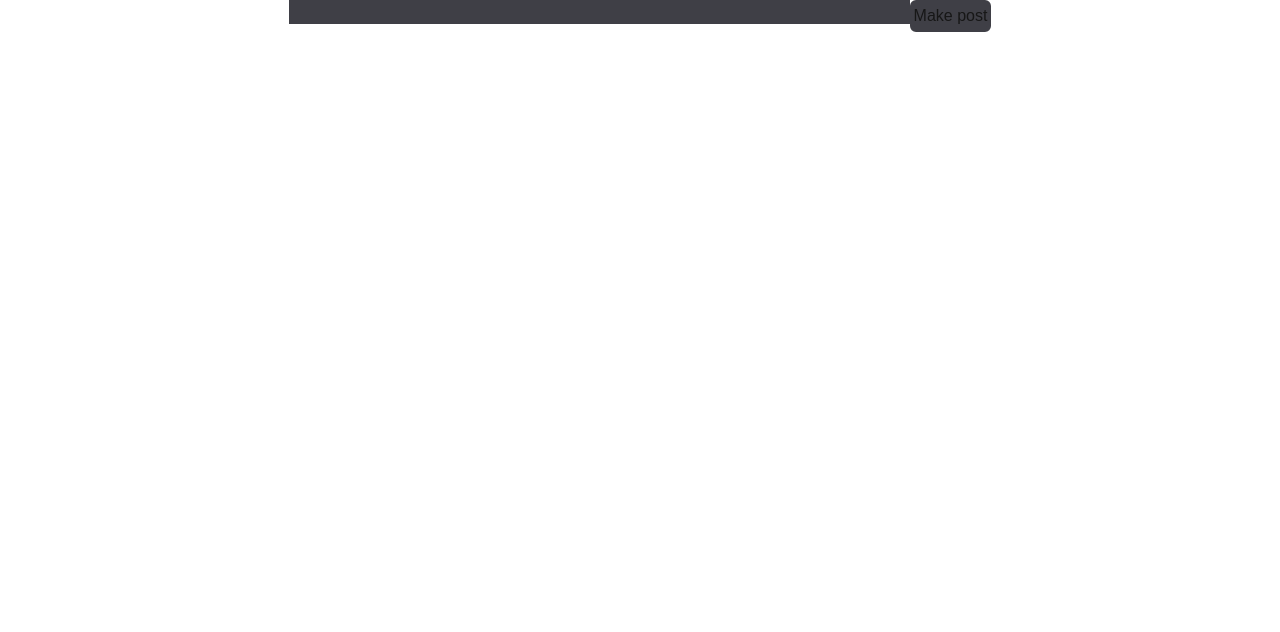
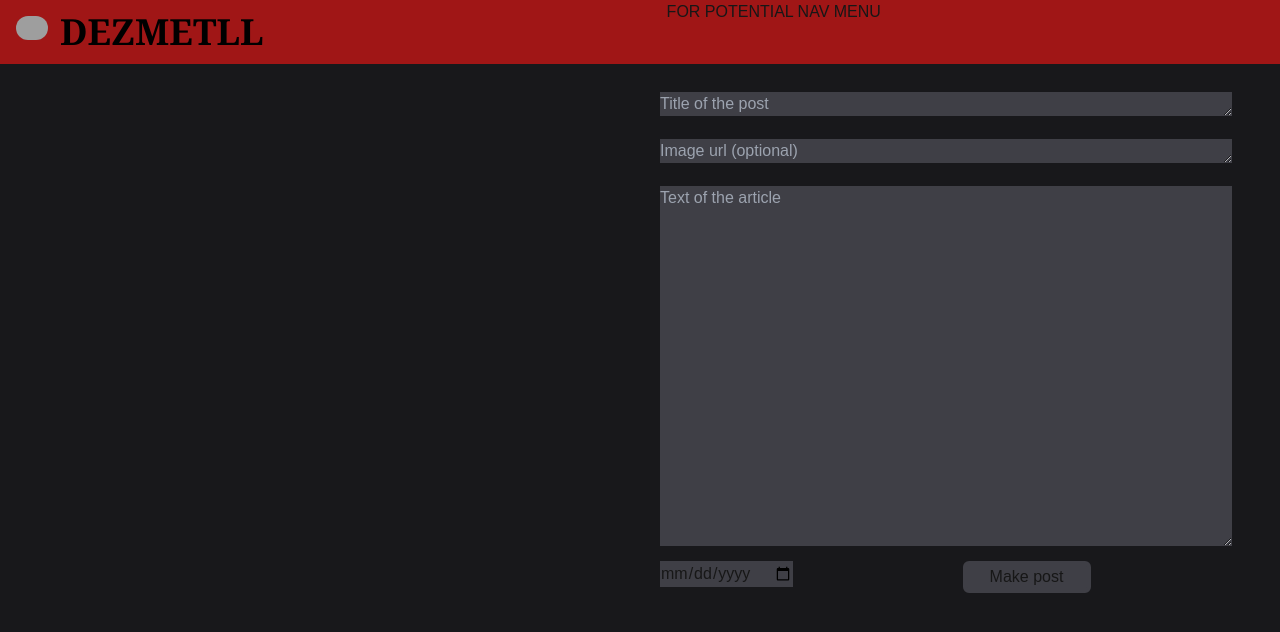
Before and after one commit to Leone-M/News_site, a Next.js app: page / in a window 1280 px wide. Shown: the top 632 px of the page. Built offline with nearby package versions, Linux system fonts and the light colour scheme; no server answers; the database is empty; grey boxes are pictures that could not be loaded.

Commit message:
накинул вёрстки и динамической маршрутизации

```diff
--- a/app/api/new_post/route.tsx
+++ b/app/api/new_post/route.tsx
@@ -27,6 +27,7 @@ export async function string_parser(content_type: string, parsed_body: string){
   data_base_ready.title = values[0]
   data_base_ready.image_url = values[1]
   data_base_ready.article = values[2]
+  data_base_ready.date = values[3]
   await prisma.newsPost.create({
     data: data_base_ready
   })
--- a/app/layout.tsx
+++ b/app/layout.tsx
@@ -1,6 +1,7 @@
 import type { Metadata } from "next";
 import localFont from "next/font/local";
 import "./globals.css";
+import HeaderBlock from "./ui/header_element";
 
 const geistSans = localFont({
   src: "./fonts/GeistVF.woff",
@@ -14,7 +15,7 @@ const geistMono = localFont({
 });
 
 export const metadata: Metadata = {
-  title: "Create Next App",
+  title: "DEZMETLL Forum",
   description: "Generated by create next app",
 };
 
@@ -24,10 +25,13 @@ export default function RootLayout({
   children: React.ReactNode;
 }>) {
   return (
-    <html lang="en">
+    <html lang="en" className="bg-zinc-900">
       <body
         className={`${geistSans.variable} ${geistMono.variable} antialiased`}
       >
+      <header>
+        <HeaderBlock></HeaderBlock>
+      </header>
         {children}
       </body>
     </html>
--- a/app/lib/data_acces.tsx
+++ b/app/lib/data_acces.tsx
@@ -6,11 +6,13 @@ export class News_data implements news_interface{
     "title": string;
     "image_url": string;
     "article": string;
+    "date": string;
   };
 
   export interface news_interface {
     id: number
     title: string,
     image_url: string,
-    article: string
+    article: string,
+    date: string;
   }
--- a/app/lib/script.tsx
+++ b/app/lib/script.tsx
@@ -1,5 +1,5 @@
 "use server";
-import { news_interface } from './data_acces';
+import { News_data, news_interface } from './data_acces';
 import { prisma } from './data_acces';
 
 export async function post_req(form_data: FormData) {
--- a/app/page.tsx
+++ b/app/page.tsx
@@ -3,10 +3,12 @@ import ApplicationButton from "./ui/new_form";
 
 export default function Home() {
   return (
-      <main className="flex flex-col gap-8 row-start-2 items-center sm:items-star">
+      <main className="grid bg-zinc-900">
+        <div className="grid grid-cols-2">
+        <NewsBlock />
         <div>
-        <ApplicationButton />
-        <NewsBlock />
+          <ApplicationButton />
+        </div>
       </div>
       </main>
   );
--- /dev/null
+++ b/app/post/[post_id]/page.tsx
@@ -0,0 +1,23 @@
+import { prisma } from "@/app/lib/data_acces"
+import { news_interface } from "@/app/lib/data_acces";
+import { News_data } from "@/app/lib/data_acces"
+export default async function ExactPost({params}){
+    let post_id = params.post_id
+    const post = await prisma.newsPost.findUnique({
+        where: {
+            id: parseInt(post_id, 10),
+        },
+    })
+    if (post == null) {
+        return <p>Post not found</p>
+    } else {
+        return (<div className="grid grid-flow-row bg-zinc-900">
+            <h1 className=" text-3xl font-serif text-center pt-8">{post.title}</h1>
+            <div className="py-3 px-4">
+                <img className="object-scale-down h-400 w-400 float-right pl-4 pt-2" width={500} height={500} alt="PostPreview" src={post.image_url}/>
+                <p className=" indent-12 text-lg text-justify text-pretty">{post.article}</p>
+            </div>
+            <p className="text-sm text-gray-400 text-end py-2 px-4">{post.date}</p>
+        </div>)
+    }
+}
--- /dev/null
+++ b/app/ui/header_element.tsx
@@ -0,0 +1,23 @@
+import Image from "next/image";
+import Link from "next/link";
+
+export default function HeaderBlock(){
+    return (
+    <div className="grid grid-flow-col bg-[#a01616]">
+        <div>
+            <Link className="flex flex-row" href="/">
+                <div className="justify-start ps-4 px-2 py-4">
+                    <Image className="rounded-full" width={32} height={32} alt="Site icon" src="https://i.pinimg.com/564x/45/ad/f7/45adf7cbe7ec177a4841b2deaa66b4bc.jpg"/>
+                </div>
+                <div className="justify-start">
+                    <h1 className="text-4xl font-black text-left px-1 py-3 text-black font-serif" >DEZMETLL</h1>
+                </div>
+            </Link>
+        </div>
+        <div>
+            <h2>
+                FOR POTENTIAL NAV MENU
+            </h2>
+        </div>
+    </div>)
+}
--- a/app/ui/new_form.tsx
+++ b/app/ui/new_form.tsx
@@ -6,28 +6,39 @@ import {post_req} from "@/app/lib/script"
 
 export default function ApplicationButton() {
   return (
-    <div className=" grid-flow-col">
-      <form className=" flex justify-evenly" method="post" id="post_form" target="_parent" action ={post_req}>
-        <div className=" flex">
+    <div className="">
+      <form className="grid grid-flow-rows box-border p-4 border-4 border-transparent" method="post" id="post_form" target="_parent" action ={post_req}>
+        <div className="">
+          <div className="py-2">
             <label className="" htmlFor="title">
-          <input className=" bg-zinc-700" type="text" name="title" id="title" required/>
+            <textarea className=" bg-zinc-700 max-h-6 min-h-6 max-w-120" rows={1} cols={60} name="title" id="title" required placeholder="Title of the post"/>
             </label>
           </div>
-        <div className="flex">
+          <div className="py-2">
             <label className="" htmlFor="image_url">
-          <input className=" bg-zinc-700"type="text" name="image_url" id="image_url"  required/>
+            <textarea className=" bg-zinc-700 max-h-6 min-h-6 max-w-120" rows={1} cols={60} name="image_url" id="image_url" placeholder="Image url (optional)"/>
             </label>
           </div>
-        <div className="flex">
+        </div>
+        <div className="">
+          <div className="py-2">
             <label className="" htmlFor="article">
-          <input className=" bg-zinc-700" type="text" name="article" id="article" required />
+            <textarea className=" bg-zinc-700 min-h-6" rows={15} cols={60} name="article" id="article" required placeholder="Text of the article"/>
             </label>
           </div>
-        <div className="flex">
-          <button className=" bg-zinc-700 rounded-md border-4 border-zinc-700" type="submit" id="button" form="post_form">
+          <div className="grid grid-flow-col auto-cols-auto">
+            <label className="" htmlFor="date">
+            <input className=" bg-zinc-700" type="date" name="date" id="date" required placeholder="Date"/>
+            </label>
+
+            <div className="">
+              <button className=" w-32 bg-zinc-700 rounded-md border-4 border-zinc-700" type="submit" id="button" form="post_form">
                 Make post
               </button>
             </div>
+          </div>
+        </div>
+
       </form>
     </div>
   );
--- a/app/ui/news_block.tsx
+++ b/app/ui/news_block.tsx
@@ -1,49 +1,51 @@
-/* eslint-disable @next/next/no-document-import-in-page */
-/* eslint-disable @typescript-eslint/no-explicit-any */
-/* eslint-disable @typescript-eslint/no-unused-vars */
-/* eslint-disable no-var */
 import {news_interface} from "@/app/lib/data_acces"
 import post_fetcher from "@/app/lib/script"
 import Image from "next/image";
 
-var news_posts: news_interface[] = []
+var news_posts: news_interface[] = [];
+var news: any[] = [];
 
-// arr of news blocks
-var news: any[] = [];
-// to control news updates
-
-// news preview image
 function PreviewImage({ image_url }: { image_url: string }) {
-  return <Image width={500} height={500} alt="PostPreview" src={image_url}/>;
+  return <Image className="object-scale-down h-72 w-72 object-center" width={500} height={500} alt="PostPreview" src={image_url}/>;
 }
 
-// news text
 function Article({ text }: { text: string }) {
-  return <p className="">{text}</p>;
+  return <p className="text-ellipsis text-justify overflow-hidden indent-6"> {text}</p>;
 }
 
-// news title
 function Title({ title }: { title: string }) {
-  return <h2 className="">{title}</h2>;
+  return <h1 className="text-xl text-center p-2">{title}</h1>;
+}
+function Date({ date }: { date: string }) {
+  return <p className="text-sm text-gray-400 text-end py-2">{date}</p>;
 }
 
-// Group of news blocks
 export default async function NewsBlock() {
   news_posts = await post_fetcher(news_posts)
   // determines one news block and add if missing
   if (news_posts.length > news.length) {
     var news_blocks: any[] = [];
     news_posts.forEach((Block) => {
+      var c = Block.id
       news_blocks.push(
-        <div className=" flex flex-col items-center border-b-2 border-emerald-900">
-          <div className="">
+        <div className="grid grid-flow-row auto-rows-min box-border p-4 border-4 border-transparent" id={c.toString()}>
+            {/*Title and Date*/}
+            <div className="grid grid-flow-col">
               <Title key="Title" title={Block.title}/>
+              <Date key="Date" date={Block.date} />
             </div>
-          <div className="">
+            {/*Image and Text*/}
+            <div className="grid grid-cols-2 justify-items-center max-h-72">
               <PreviewImage key="Image" image_url={Block.image_url} />
+              <Article key="article" text={Block.article} />
             </div>
-          <div>
-            <Article key="article" text={Block.article} />
+            {/*Link to full post*/}
+            <div className="grid justify-center py-4">
+              <button className=" bg-zinc-700 rounded-sm border-4 border-transparent">
+                <a href={"/post/" + c}>
+                  See full post here
+                </a>
+              </button>
             </div>
         </div>
       );
@@ -51,5 +53,5 @@ export default async function NewsBlock() {
     news = news_blocks;
   }
   // returns all news in <div> block
-  return <div>{news}</div>;
+  return <div className="grid box-border border-x-4 border-transparent">{news}</div>;
 }
--- a/next.config.mjs
+++ b/next.config.mjs
@@ -1,6 +1,7 @@
 /** @type {import('next').NextConfig} */
 
 const nextConfig = {
+    output: 'standalone',
     images:{
         remotePatterns:[
             {
```
Also changed, not shown: app/for_site.jpg (added), app/ui/search_bar.tsx (added), 1 other file (tests, documents, lock files or other folders). Lines whose indentation alone changed are shown as unchanged.
